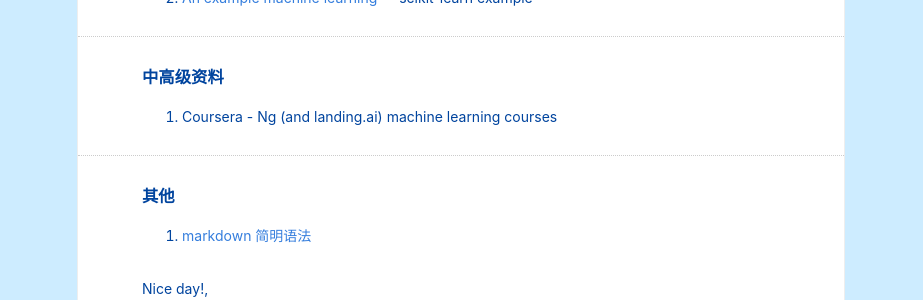
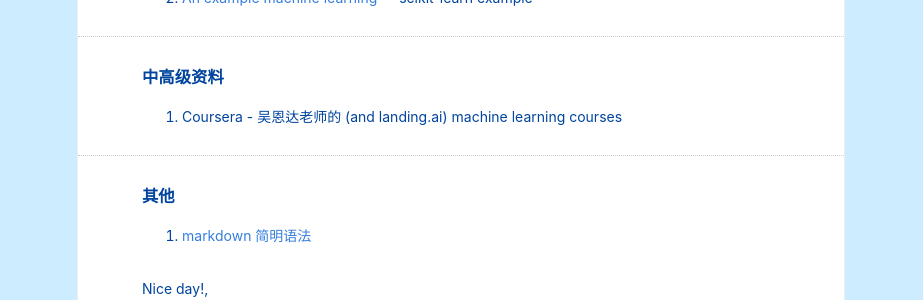
Before and after one commit to zfq212git/zfq212git.github.io, a Jekyll site: the page built from _posts/2018-02-04-test1-firstPost.md, in a window 1280 px wide. Shown: the part 927-1227 px from the top of the page, without its empty margins (179-1102 px from the left). Built offline with Jekyll 4.4.1, drawn with Linux system fonts in a browser that asks for light colours; nearby versions of some CDN libraries.

Commit message:
Update 2018-02-04-test1-firstPost.md

```diff
--- a/_posts/2018-02-04-test1-firstPost.md
+++ b/_posts/2018-02-04-test1-firstPost.md
@@ -41,7 +41,7 @@ date: 2018-02-04 18:30:29
 
 ### 中高级资料
 
-1. Coursera - Ng (and landing.ai) machine learning courses
+1. Coursera - 吴恩达老师的 (and landing.ai) machine learning courses
 
 ---
 
```
